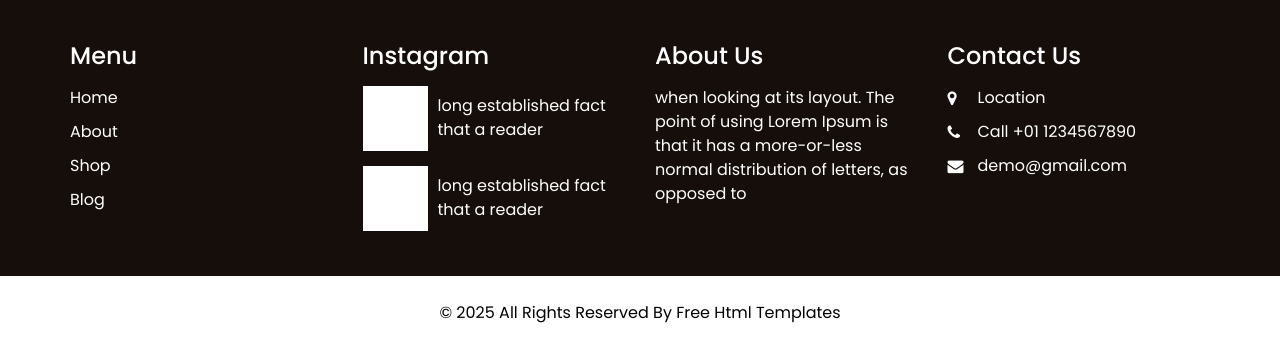
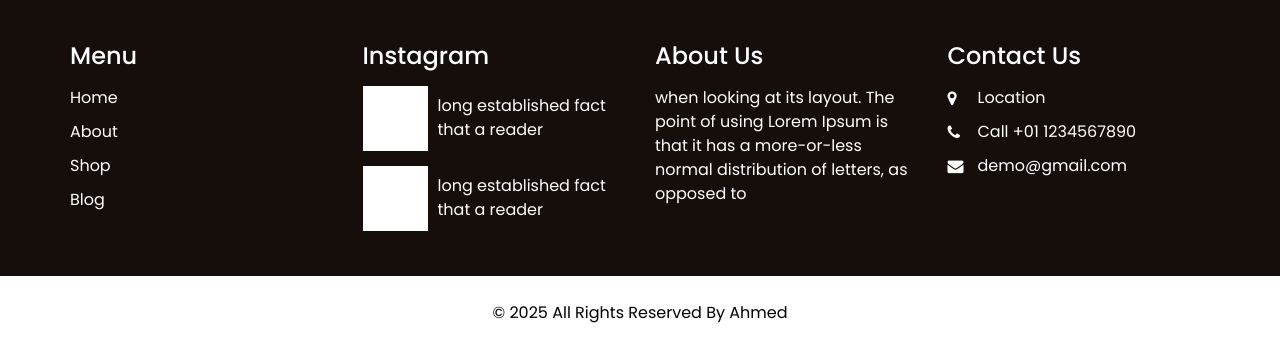
Before and after one commit to noumaan25/aurigalights, a plain HTML site: page index.html in a window 1280 px wide. Shown: the part 4380-4730 px from the top of the page. Drawn offline with nearby package versions, Linux system fonts and the light colour scheme.

Commit message:
change basic text

```diff
--- a/index.html
+++ b/index.html
@@ -595,7 +595,7 @@ The best in the world !
     <div class="container">
       <p>
         &copy; <span id="displayYear"></span> All Rights Reserved By
-        <a href="https://html.design/">Free Html Templates</a>
+        <a href="https://html.design/">Ahmed</a>
       </p>
     </div>
   </footer>
```
